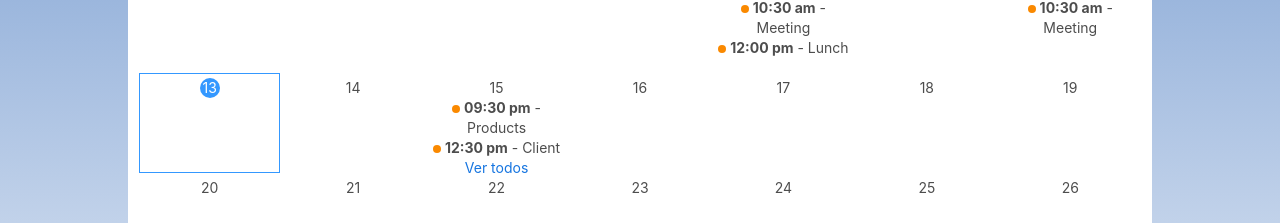
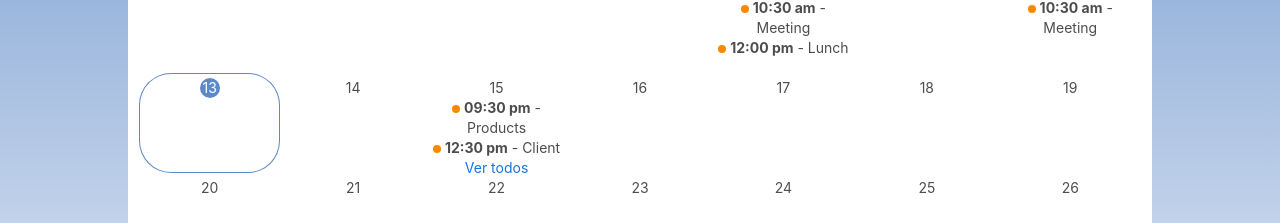
Before and after one commit to NuriaROrquin/diabetia, a Next.js app in the folder frontend/: page /calendar in a window 1280 px wide. Shown: the part 327-550 px from the top of the page. Built offline with nearby package versions, Linux system fonts and the light colour scheme.

Commit message:
DIAB-43 calendar styles

```diff
--- a/frontend/app/globals.css
+++ b/frontend/app/globals.css
@@ -143,3 +143,14 @@ body {
   background-color: #648ECA;
   border-radius: 5px;
 }
+
+/*****************************************************CALENDAR******************************************/
+
+.rs-calendar-panel .rs-calendar-table-cell-is-today .rs-calendar-table-cell-day {
+  background-color: #5D89C8 !important;
+}
+
+.rs-calendar-panel .rs-calendar-table-cell-selected .rs-calendar-table-cell-content {
+  box-shadow: inset 0 0 0 1px #5D89C8 !important;
+  border-radius: 2rem;
+}
--- a/frontend/components/calendar/index.js
+++ b/frontend/components/calendar/index.js
@@ -7,14 +7,14 @@ import "rsuite/dist/rsuite.min.css";
 
 function getTodoList(date) {
     const todoLists = {
-        10: [
+        '2024-05-10': [
             { time: '10:30 am', title: 'Meeting' },
             { time: '12:00 pm', title: 'Lunch' }
         ],
-        12: [
+        '2024-05-12': [
             { time: '10:30 am', title: 'Meeting' }
         ],
-        15: [
+        '2024-05-15': [
             { time: '09:30 pm', title: 'Products ' },
             { time: '12:30 pm', title: 'Client ' },
             { time: '02:00 pm', title: 'Product ' },
@@ -24,8 +24,8 @@ function getTodoList(date) {
         ],
     };
 
-    const day = date.getDate();
-    return todoLists[day] || [];
+    const formattedDate = date.toISOString().split('T')[0];
+    return todoLists[formattedDate] || [];
 }
 
 export const CustomCalendar = () => {
--- a/frontend/components/selector/index.js
+++ b/frontend/components/selector/index.js
@@ -8,7 +8,7 @@ export const Selector = ({width, selectedOption, options, isOpen, setIsOpen, han
             <div className="relative w-full">
                 <button
                     onClick={() => setIsOpen(!isOpen)}
-                    className={`flex appearance-none w-full bg-orange-secondary px-4 py-3 pr-8 shadow leading-tight focus:outline-none focus:shadow-outline ${isOpen ? 'rounded-b-0 rounded-t-xl' : 'rounded-xl'}`}
+                    className={`flex appearance-none text-white w-full bg-orange-secondary px-4 py-3 pr-8 shadow leading-tight focus:outline-none focus:shadow-outline ${isOpen ? 'rounded-b-0 rounded-t-xl' : 'rounded-xl'}`}
                 >
                     {selectedOption}
                     <span
```
